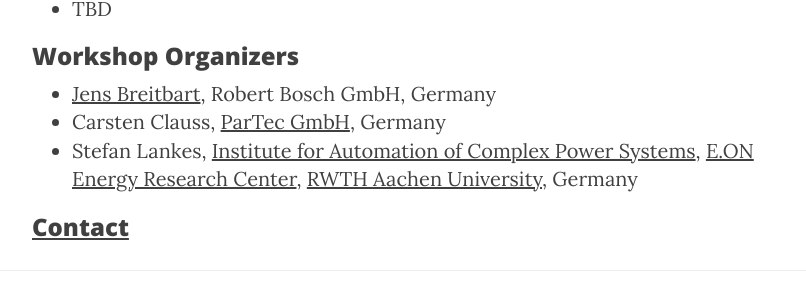
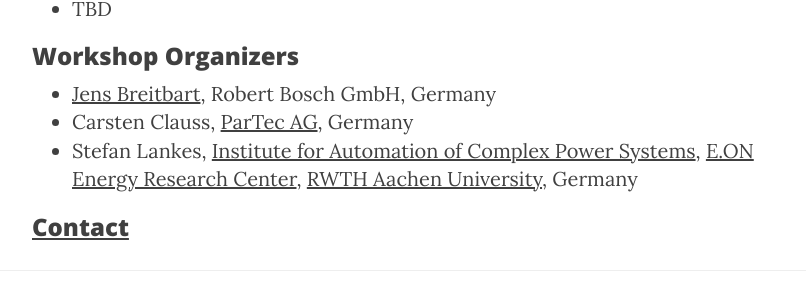
Before and after one commit to WROME/wrome.github.io, a Jekyll site: the page built from heilbronn2022.md, in a window 1280 px wide and 900 px high, scrolled down 2123 px. Shown: the part 443-747 px from the top of the window, without its empty margins (233-1039 px from the left). Built offline with Jekyll 4.4.1, drawn with Linux system fonts in a browser that asks for light colours; nearby versions of some CDN libraries.

Commit message:
remove typo

```diff
--- a/heilbronn2022.md
+++ b/heilbronn2022.md
@@ -51,7 +51,7 @@
 ### Workshop Organizers
 
 * [Jens Breitbart](http://www.jensbreitbart.de/), Robert Bosch GmbH, Germany
-* Carsten Clauss, [ParTec GmbH](http://www.par-tec.com), Germany
+* Carsten Clauss, [ParTec AG](http://www.par-tec.com), Germany
 * Stefan Lankes, [Institute for Automation of Complex Power Systems](http://www.acs.eonerc.rwth-aachen.de/), [E.ON Energy Research Center](http://www.eonerc.rwth-aachen.de/), [RWTH Aachen University](http://www.rwth-aachen.de/), Germany
 
 ### [Contact](mailto:slankes@eonerc.rwth-aachen.de)
```
